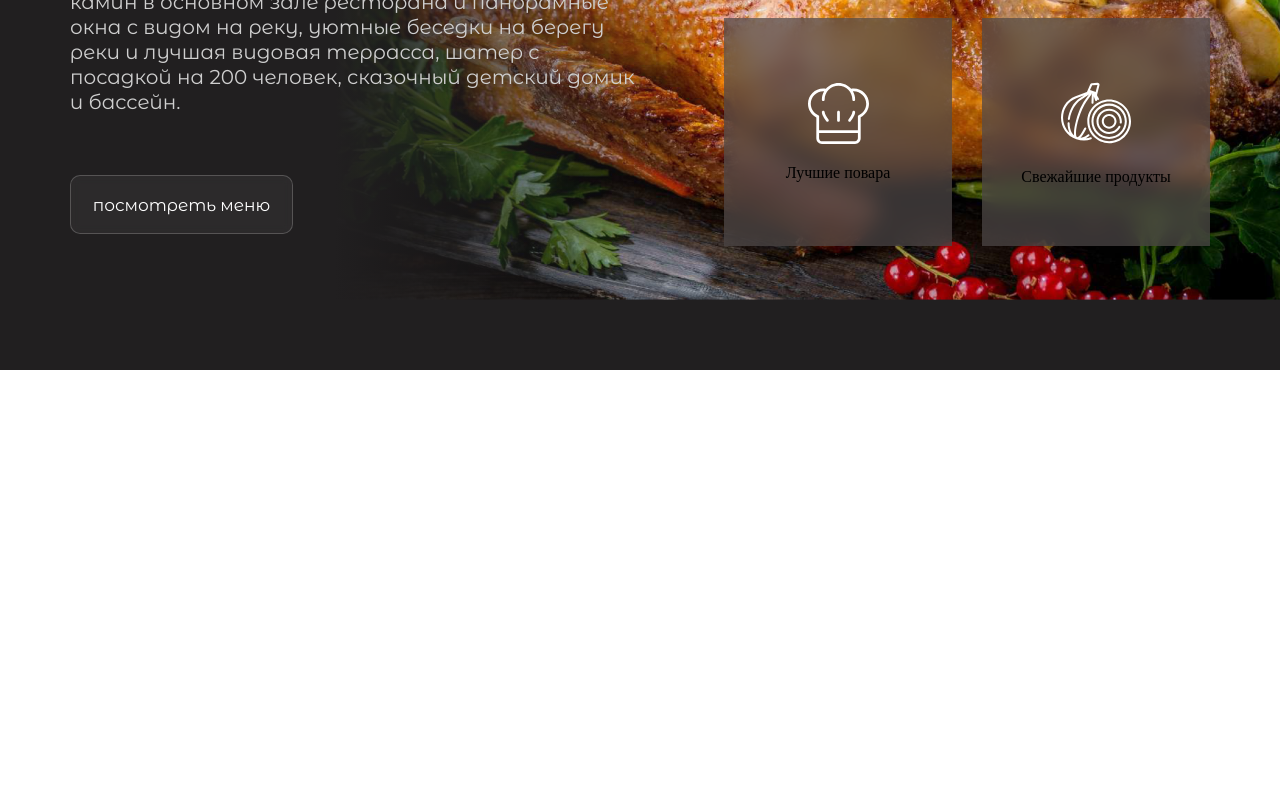
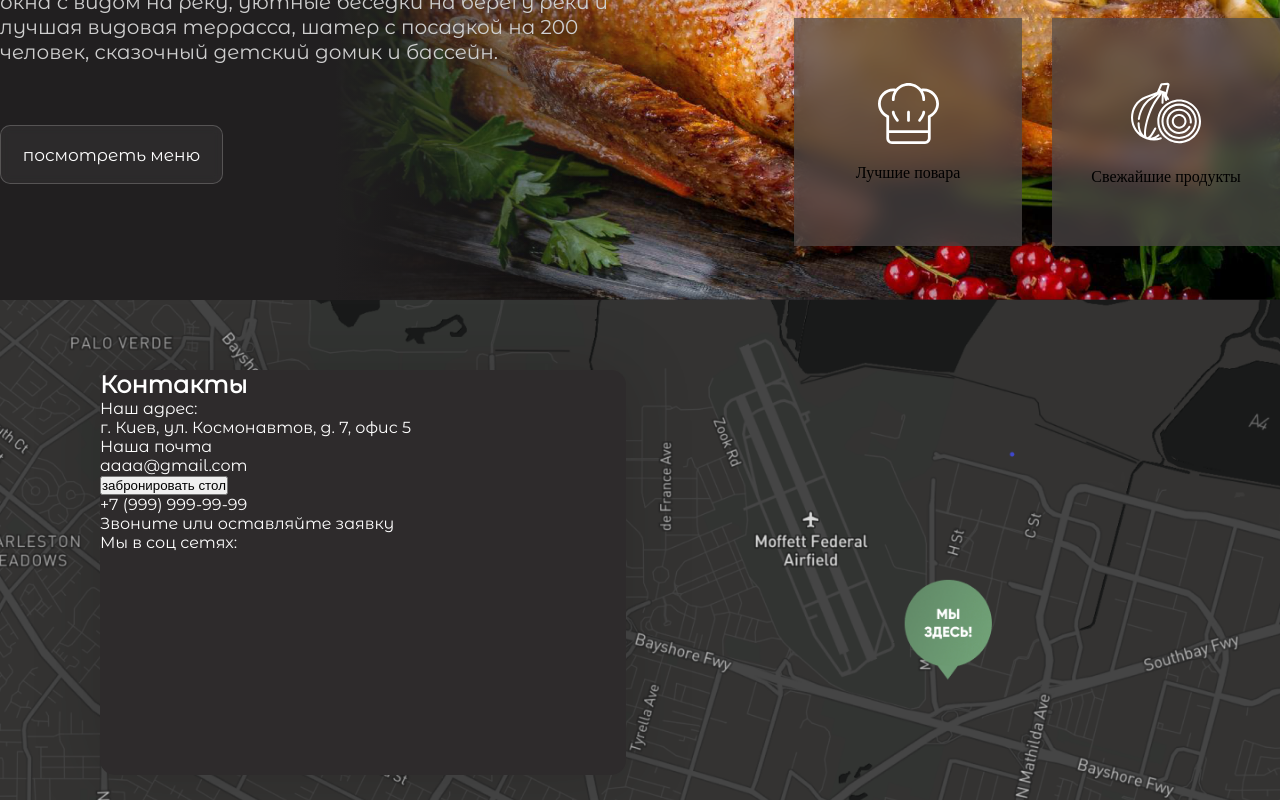
Before and after one commit to KovbenyaAlexander/shop, a React app: page /#/ in a window 1280 px wide. Shown: the part 2578-3378 px from the top of the page. Before the commit the page ends 2948 px from the top, so only its background shows below. Built offline with nearby package versions, Linux system fonts and the light colour scheme.

Commit message:
add contacts section

```diff
--- a/src/App.tsx
+++ b/src/App.tsx
@@ -7,6 +7,7 @@ import FoodCards from './components/FoodCards/FoodCards';
 import CardDescription from './components/CardDescription/CardDescription';
 import Cart from './components/Cart/Cart';
 import About from './components/About/About';
+import Contacts from './components/Contacts/Contacts';
 
 const App = (): JSX.Element => (
   <div className=" app">
@@ -16,6 +17,7 @@ const App = (): JSX.Element => (
       <Promo />
       <FoodCards />
       <About />
+      <Contacts />
     </Route>
 
     <Route path="/cart" exact>
--- a/src/components/About/style.scss
+++ b/src/components/About/style.scss
@@ -2,6 +2,7 @@
 .about{
   width: 100%;
   background: rgba(33, 31, 32, 1);
+  padding-top: 70px;
 
   &__container{
     max-width: 1300px;
@@ -62,7 +63,7 @@
     display: flex;
     justify-content: space-between;
     position: relative;
-    padding: 70px;
+    // padding: 70px;
   }
 
   &__shadow{
--- /dev/null
+++ b/src/components/Contacts/Contacts.tsx
@@ -0,0 +1,26 @@
+import React from 'react';
+import './style.scss';
+
+const Contacts = (): JSX.Element => {
+  console.log('++');
+
+  return (
+    <section className="contacts">
+
+      <div className="container">
+        <h2>Контакты</h2>
+        <p>Наш адрес:</p>
+        <p>г. Киев, ул. Космонавтов, д. 7, офис 5</p>
+        <p>Наша почта</p>
+        <p>aaaa@gmail.com</p>
+        <button type="button">забронировать стол</button>
+        <p>+7 (999) 999-99-99</p>
+        <p>Звоните или оставляйте заявку</p>
+        <span>Мы в соц сетях:</span>
+      </div>
+    </section>
+
+  );
+};
+
+export default Contacts;
--- /dev/null
+++ b/src/components/Contacts/style.scss
@@ -0,0 +1,22 @@
+.contacts{
+  background: url('../../../public/contacts-bg.png');
+  background-repeat: no-repeat;
+  background-size: cover;
+  background-position: center;
+  width: 100%;
+  height: 500px;
+  font-family: 'Montserrat Alternates', sans-serif;
+  color: #fff;
+  position: relative;
+
+  .container{
+    width: 526px;
+    height: 405px;
+    background: #2E2B2C;
+    box-shadow: 0px 0px 70px rgba(0, 0, 0, 0.15);
+    border-radius: 15px;
+    position: absolute;
+    top: 70px;
+    left: 100px
+  }
+}
--- a/src/components/Header/Header.tsx
+++ b/src/components/Header/Header.tsx
@@ -30,7 +30,7 @@ const Header = (): JSX.Element => {
 
         <input className="search-input" type="text" value={searchInputValue} onChange={onInputChangeHandler} />
 
-        <div className="contacts">
+        <div className="header__contacts">
           <CallingSVG />
           <div className="contacts__phone">
             <p>Контакты</p>
--- a/src/components/Header/style.scss
+++ b/src/components/Header/style.scss
@@ -42,7 +42,7 @@ header{
       cursor: pointer;
     }
 
-    .contacts{
+    .header__contacts{
       font-family: 'Montserrat Alternates', sans-serif;
       display: flex;
       font-family: 'Gilroy';
```
Also changed, not shown: public/contacts-bg.png (added).
